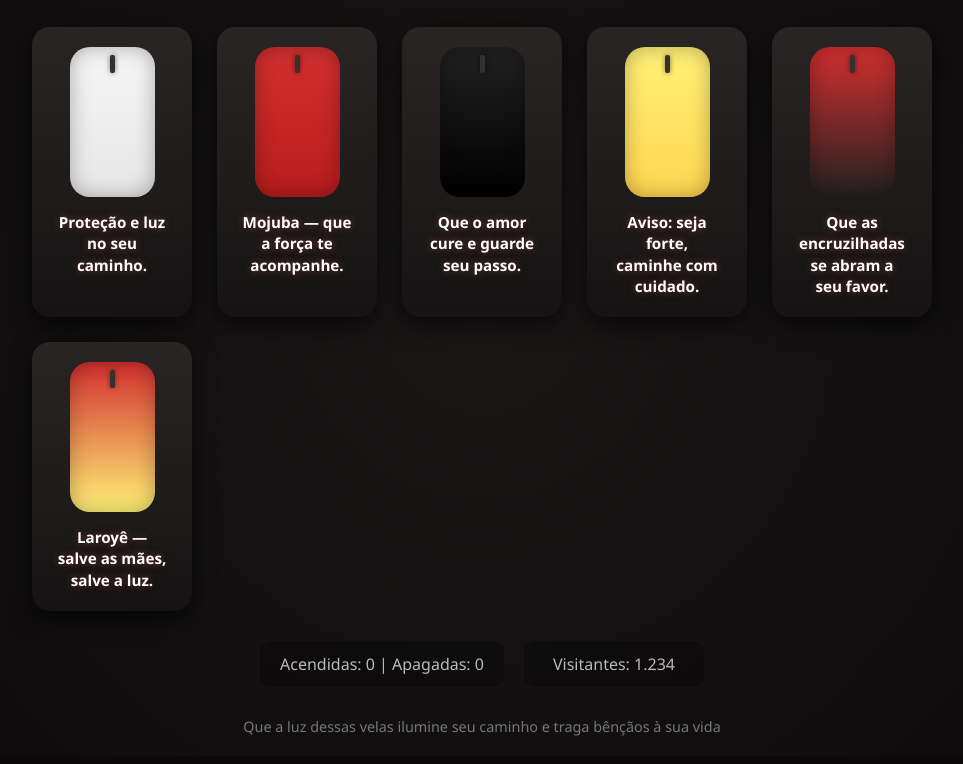
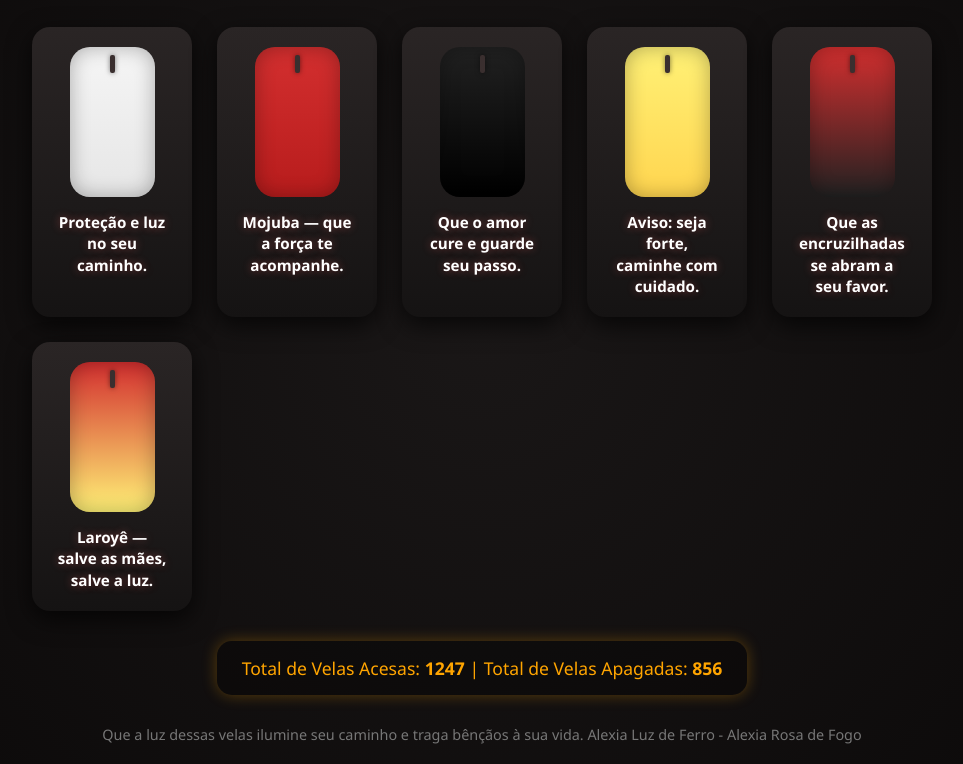
Before and after one commit to alexialuzdeferro/Velas-Virtuais, a plain HTML site: page index.html in a window 1280 px wide. Shown: the part 131-895 px from the top of the page, without its empty margins (158-1121 px from the left). Drawn offline with Linux system fonts and the light colour scheme.

Commit message:
Update index.html

```diff
--- a/index.html
+++ b/index.html
@@ -3,7 +3,7 @@
 <head>
   <meta charset="utf-8" />
   <meta name="viewport" content="width=device-width,initial-scale=1" />
-  <title>Velas Virtuais — de sua Pombagira</title>
+  <title>Velas Virtuais de sua Pombagira</title>
   <style>
     * {
       box-sizing: border-box;
@@ -177,14 +177,15 @@
       flex-wrap: wrap;
     }
 
-    #counters, #visitorBox {
-      font-size: 1rem;
-      color: #bbb;
+    #counters {
+      font-size: 1.1rem;
+      color: #ffa500;
       background: rgba(0, 0, 0, 0.3);
-      padding: 12px 20px;
-      border-radius: 12px;
+      padding: 15px 25px;
+      border-radius: 15px;
       display: inline-block;
-      min-width: 180px;
+      min-width: 250px;
+      box-shadow: 0 0 15px rgba(255, 165, 0, 0.3);
     }
 
     .footer {
@@ -192,21 +193,25 @@
       color: #777;
       font-size: 0.9rem;
     }
+
+    .stats-highlight {
+      color: #ffa500;
+      font-weight: bold;
+    }
   </style>
 </head>
 <body>
   <div class="app">
-    <h1>Velas Virtuais — de sua Pombagira</h1>
+    <h1>Velas Virtuais de sua Pombagira</h1>
     <p class="lead">Clique em uma vela para acender ou apagar. Cada vela traz uma bênção especial para iluminar seu caminho.</p>
 
     <section class="grid" id="grid"></section>
 
     <div class="counters-container">
-      <p id="counters">Acendidas: 0 | Apagadas: 0</p>
-      <p id="visitorBox">Visitantes: <span id="visitorCount">1.234</span></p>
+      <p id="counters">Total de Velas Acesas: <span class="stats-highlight" id="totalAcesas">0</span> | Total de Velas Apagadas: <span class="stats-highlight" id="totalApagadas">0</span></p>
     </div>
 
-    <p class="footer">Que a luz dessas velas ilumine seu caminho e traga bênçãos à sua vida</p>
+    <p class="footer">Que a luz dessas velas ilumine seu caminho e traga bênçãos à sua vida. Alexia Luz de Ferro - Alexia Rosa de Fogo</p>
   </div>
 
   <!-- Sons -->
@@ -237,11 +242,13 @@
       ["#d32f2f","#fff176"]             // vermelha + amarela
     ];
 
-    let acesasCount = parseInt(localStorage.getItem('acesas')||'0');
-    let apagadasCount = parseInt(localStorage.getItem('apagadas')||'0');
+    // Inicializar contadores totais
+    let totalAcesas = parseInt(localStorage.getItem('totalAcesas') || '1247');
+    let totalApagadas = parseInt(localStorage.getItem('totalApagadas') || '856');
 
     function updateCounters(){
-      document.getElementById('counters').innerText = `Acendidas: ${acesasCount} | Apagadas: ${apagadasCount}`;
+      document.getElementById('totalAcesas').innerText = totalAcesas;
+      document.getElementById('totalApagadas').innerText = totalApagadas;
     }
 
     function createCandle(index){
@@ -294,15 +301,17 @@
         sound.currentTime = 0;
         sound.play();
 
-        // Atualizar contadores
+        // Atualizar contadores totais
         if(isLit){
-          acesasCount++;
+          totalAcesas++;
         } else {
-          apagadasCount++;
+          totalApagadas++;
         }
 
-        localStorage.setItem('acesas', acesasCount);
-        localStorage.setItem('apagadas', apagadasCount);
+        // Salvar no localStorage para persistência
+        localStorage.setItem('totalAcesas', totalAcesas);
+        localStorage.setItem('totalApagadas', totalApagadas);
+
         updateCounters();
       });
 
```
